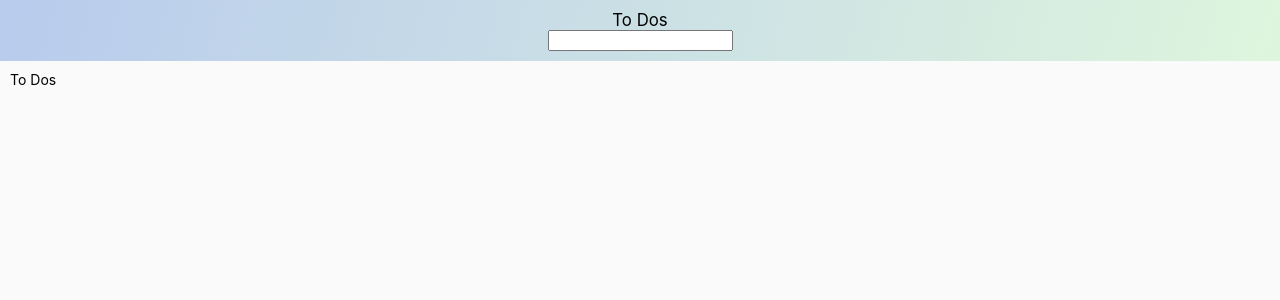
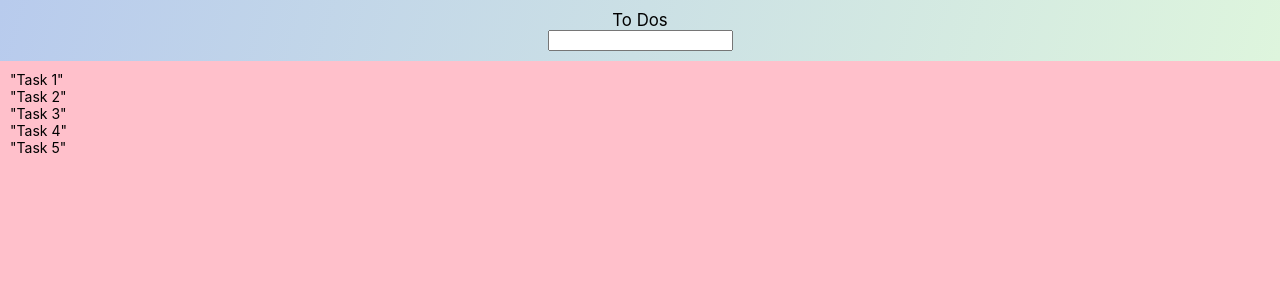
Before and after one commit to EmilyCook321/todos, a React (Create React App) app: page / in a window 1280 px wide. Shown: the top 300 px of the page. Built offline with nearby package versions, Linux system fonts and the light colour scheme.

Commit message:
Create List

```diff
--- a/src/App.css
+++ b/src/App.css
@@ -14,5 +14,5 @@
 
 .app > main {
   padding: 10px;
-  background: var(--bg-color);
+  background: pink;
 }
--- a/src/App.js
+++ b/src/App.js
@@ -9,19 +9,15 @@ function TodoList() {
       <header>
         To Dos <input />
       </header>
-      <main>To Dos</main>
-      <List>
-        <ListItem href="Task 1"></ListItem>
-        <ListItem href="Task 2"></ListItem>
-        <ListItem href="Task 3"></ListItem>
-        <ListItem href="Task 4"></ListItem>
-        <ListItem href="Task 5"></ListItem>
-        <ListItem href="Task 6"></ListItem>
-        <ListItem href="Task 7"></ListItem>
-        <ListItem href="Task 8"></ListItem>
-        <ListItem href="Task 9"></ListItem>
-        <ListItem href="Task 10"></ListItem>
-      </List>
+      <main>
+        <List>
+          <ListItem>"Task 1"</ListItem>
+          <ListItem>"Task 2"</ListItem>
+          <ListItem>"Task 3"</ListItem>
+          <ListItem>"Task 4"</ListItem>
+          <ListItem>"Task 5"</ListItem>
+        </List>
+      </main>
     </div>
   );
 }
--- a/src/components/ListItem.css
+++ b/src/components/ListItem.css
@@ -4,5 +4,4 @@
 }
 
 .listItem > * {
-  margin-right: 20px;
 }
--- a/src/components/ListItem.js
+++ b/src/components/ListItem.js
@@ -1,5 +1,5 @@
+import React from "react";
 import "./ListItem.css";
-import React from "react";
 
 function ListItem({ href, children }) {
   return <nav>{children}</nav>;
```
Also changed, not shown: src/api/Todo.js (added, +8 -0 lines), src/db.json (+12 -8 lines).
